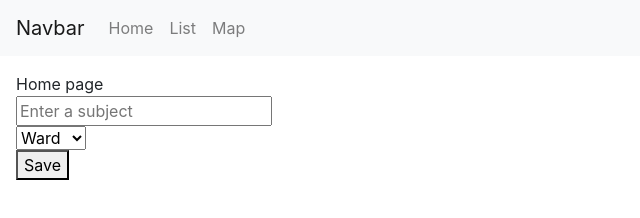
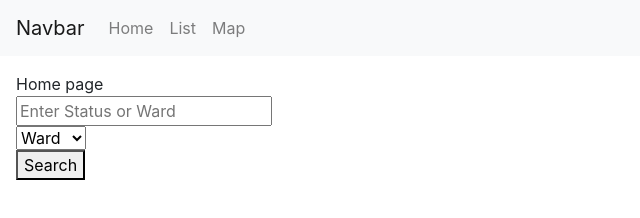
Before and after one commit to JingWUIC/it202-project2, a plain HTML site: page index.html in a window 1280 px wide. Shown: the whole page, without its empty margins (0-640 px from the left). Drawn offline with nearby package versions, Linux system fonts and the light colour scheme.

Commit message:
finish setting up button, textfield, and select

```diff
--- a/index.html
+++ b/index.html
@@ -41,12 +41,12 @@
   <div class="content" id="home">
     Home page
     <br>
-    <input type="text" id="subject" placeholder="Enter a subject"><br>
+    <input type="text" id="subject" placeholder="Enter Status or Ward"><br>
     <select id="selectOption">
         <option value="Ward">Ward</option>
         <option value="Status">Status</option>
       </select><br>
-    <button id="searchData">Save</button>
+    <button id="searchData">Search</button>
 
   </div>
   <div class="content" id="list">
```
